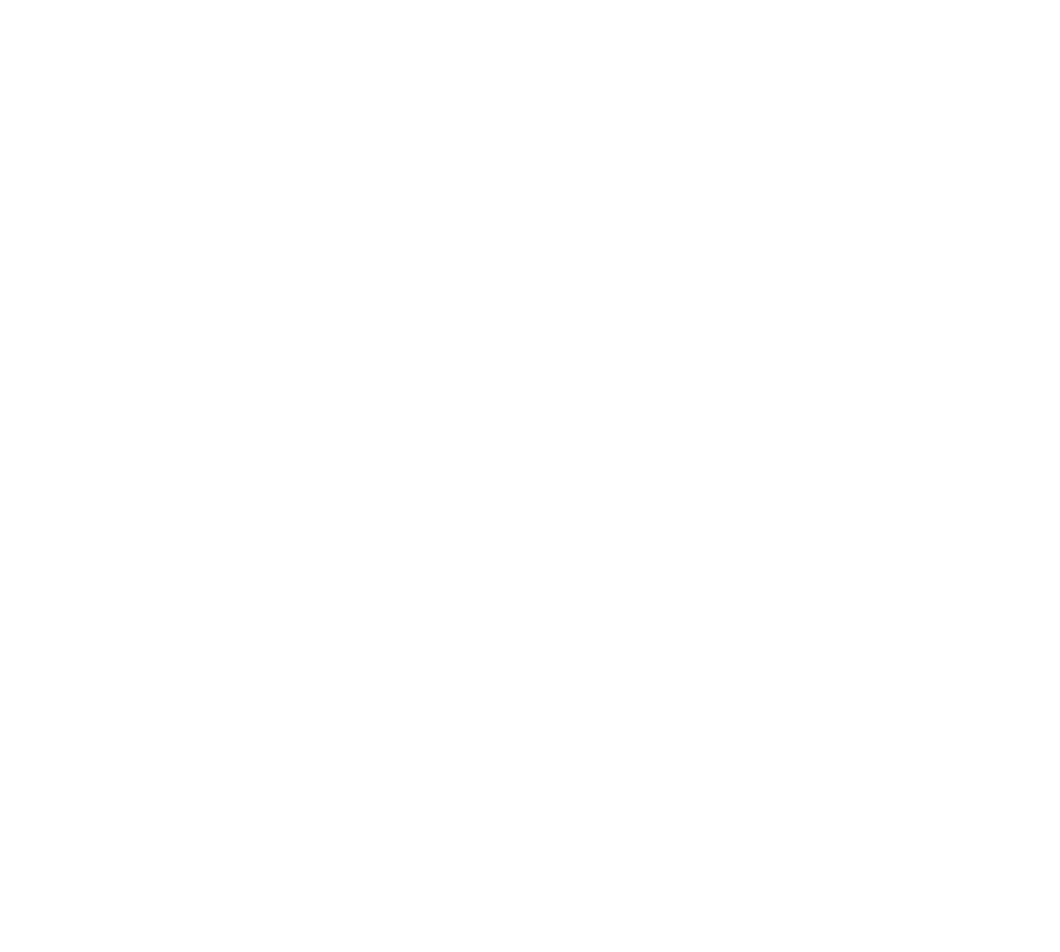
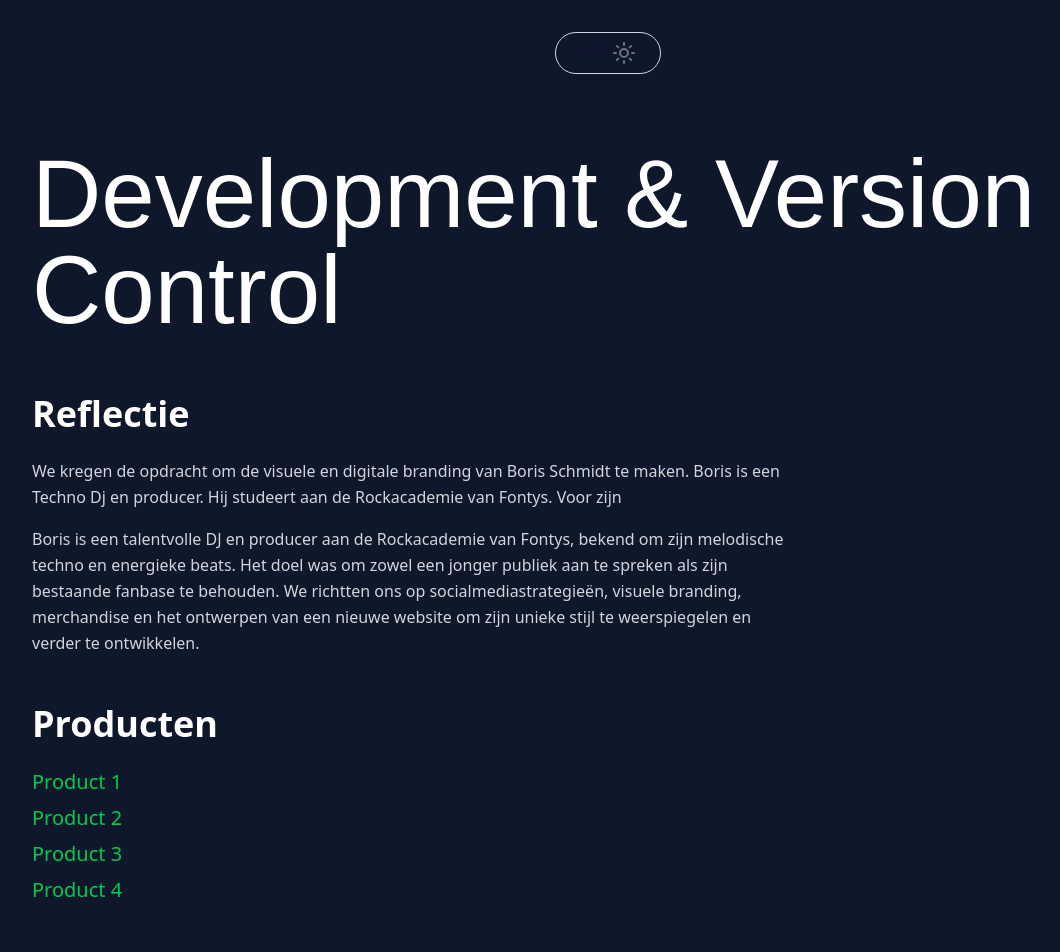
Before and after one commit to LuukyPuuky/Portfolio2.1, a Nuxt app: page /lo2 in a window 1280 px wide. Before the commit this address had no page. Shown: the top 952 px of the page, without its empty margins (32-1092 px from the left). Before the commit the page ends 800 px from the top, so only its background shows below. Built offline with nearby package versions, Linux system fonts and the light colour scheme.

Commit message:
added all learning outcome pages without content + added correct routing to the different products init

```diff
--- a/components/HeaderProject.vue
+++ b/components/HeaderProject.vue
@@ -12,9 +12,9 @@ defineProps({
 </script>
 
 <template>
-  <div class="md:max-w-6xl mx-auto pt-18 px-4">
+  <div class="md:max-w-6xl mx-auto pt-18">
     <div class="text-white flex items-center flex-col gap-2">
-      <h1 class="font-KronaOne font md:text-8xl text-6xl w-max">{{ title }}</h1>
+      <h1 class="font-KronaOne font md:text-8xl text-6xl">{{ title }}</h1>
       <h2 class="font-KronaOne md:text-5xl text-3xl text-green-400">
         {{ subtitle }}
       </h2>
--- a/components/ProjectLayout.vue
+++ b/components/ProjectLayout.vue
@@ -25,21 +25,6 @@
           />
         </div>
       </div>
-      <learning-card
-        id="#product1"
-        title="Samenwerkingsovereenkomst"
-        subtitle="Learning Outcome 4 Professional Standard"
-        description="Voordat we begonnen met het groepsproject heb ik een samenwerkingsovereenkomst gemaakt zodat we regels hadden om ons aan te houden tijdens het werken aan dit project."
-        pdf-url="/path/to/pdf1.pdf"
-        @pdf-click="openPdf"
-      />
-
-      <learning-card
-        title="Onderzoek Boris"
-        subtitle="Learning outcome 3: Iterative design"
-        description="Als eerste ben ik gaan kijken op het internet naar informatie over Boris zelf via Google. Wat zijn muziek precies is, wat voor soort muziek hij maakt en welke artiesten hij zelf als inspiratie heeft. Daarnaast heeft hij al veel verschillende sociale media platformen om zijn muziek te delen met de wereld, zoals Soundcloud en Spotify. Ook gebruikt hij Tiktok en Instagram om zijn muziek meer aandacht te laten trekken. Hierdoor kreeg ik een beter beeld van zijn muziek. "
-        pdf-url="/path/to/pdf3.pdf"
-      />
     </div>
   </div>
 </template>
--- a/components/footer.vue
+++ b/components/footer.vue
@@ -82,7 +82,6 @@ const projectLinks = [
 
 const socialLinks = [
   { icon: Github, url: "https://github.com/LuukyPuuky" },
-  { icon: Mail, url: "mailto:example@email.com" },
   {
     icon: Linkedin,
     url: "https://www.linkedin.com/in/luuk-steijaert-028702287/",
--- a/components/reflectionSection.vue
+++ b/components/reflectionSection.vue
@@ -1,6 +1,6 @@
 <template>
-  <div class="w-full bg-gray-900 text-white py-10">
-    <div class="container mx-auto px-4">
+  <div class="w-full text-white">
+    <div class="mx-auto mt-12 max-w-6xl flex flex-col">
       <!-- Reflection Section -->
       <div id="reflection" class="mb-12">
         <h2 class="text-4xl font-bold mb-6">Reflectie</h2>
@@ -25,37 +25,49 @@
       <!-- Products Section -->
       <div id="products" class="mb-12">
         <h2 class="text-4xl font-bold mb-6">Producten</h2>
-        <ul class="space-y-3">
+        <ul class="space-y-2">
           <li>
             <NuxtLink
               to="/projects/branding#product1"
-              class="text-green-500 hover:text-green-400 text-xl transition-colors duration-200"
+              class="text-green-500 hover:text-green-400 text-xl transition-colors duration-200 relative group"
             >
               Product 1
+              <span
+                class="absolute left-0 bottom-[-3px] w-full h-0.5 bg-purple-400 origin-left scale-x-0 transition-transform duration-500 ease-in-out group-hover:scale-x-100"
+              ></span>
             </NuxtLink>
           </li>
           <li>
             <NuxtLink
               to="/projects/branding#product2"
-              class="text-green-500 hover:text-green-400 text-xl transition-colors duration-200"
+              class="text-green-500 hover:text-green-400 text-xl transition-colors duration-200 relative group"
             >
               Product 2
+              <span
+                class="absolute left-0 bottom-[-3px] w-full h-0.5 bg-purple-400 origin-left scale-x-0 transition-transform duration-500 ease-in-out group-hover:scale-x-100"
+              ></span>
             </NuxtLink>
           </li>
           <li>
             <NuxtLink
               to="/branding#product3"
-              class="text-green-500 hover:text-green-400 text-xl transition-colors duration-200"
+              class="text-green-500 hover:text-green-400 text-xl transition-colors duration-200 relative group"
             >
               Product 3
+              <span
+                class="absolute left-0 bottom-[-3px] w-full h-0.5 bg-purple-400 origin-left scale-x-0 transition-transform duration-500 ease-in-out group-hover:scale-x-100"
+              ></span>
             </NuxtLink>
           </li>
           <li>
             <NuxtLink
               to="/branding#product4"
-              class="text-green-500 hover:text-green-400 text-xl transition-colors duration-200"
+              class="text-green-500 hover:text-green-400 text-xl transition-colors duration-200 relative group"
             >
               Product 4
+              <span
+                class="absolute left-0 bottom-[-3px] w-full h-0.5 bg-purple-400 origin-left scale-x-0 transition-transform duration-500 ease-in-out group-hover:scale-x-100"
+              ></span>
             </NuxtLink>
           </li>
         </ul>
@@ -63,9 +75,3 @@
     </div>
   </div>
 </template>
-
-<style scoped>
-html {
-  scroll-behavior: smooth;
-}
-</style>
--- /dev/null
+++ b/pages/lo2.vue
@@ -0,0 +1,14 @@
+<script setup lang="ts">
+import ReflectionSection from "~/components/reflectionSection.vue";
+</script>
+
+<template>
+  <div class="scrollbar scrollbar-thumb-green-500 scrollbar-track-slate-900">
+    <div class="bg-slate-900 text-white">
+      <Navbar />
+      <HeaderProject title="Development & Version Control" />
+      <ReflectionSection />
+      <Footer />
+    </div>
+  </div>
+</template>
--- /dev/null
+++ b/pages/lo3.vue
@@ -0,0 +1,14 @@
+<script setup lang="ts">
+import ReflectionSection from "~/components/reflectionSection.vue";
+</script>
+
+<template>
+  <div class="scrollbar scrollbar-thumb-green-500 scrollbar-track-slate-900">
+    <div class="bg-slate-900 text-white">
+      <Navbar />
+      <HeaderProject title="Design" />
+      <ReflectionSection />
+      <Footer />
+    </div>
+  </div>
+</template>
--- /dev/null
+++ b/pages/lo4.vue
@@ -0,0 +1,14 @@
+<script setup lang="ts">
+import ReflectionSection from "~/components/reflectionSection.vue";
+</script>
+
+<template>
+  <div class="scrollbar scrollbar-thumb-green-500 scrollbar-track-slate-900">
+    <div class="bg-slate-900 text-white">
+      <Navbar />
+      <HeaderProject title="Personal Leadership" />
+      <ReflectionSection />
+      <Footer />
+    </div>
+  </div>
+</template>
--- /dev/null
+++ b/pages/lo5.vue
@@ -0,0 +1,14 @@
+<script setup lang="ts">
+import ReflectionSection from "~/components/reflectionSection.vue";
+</script>
+
+<template>
+  <div class="scrollbar scrollbar-thumb-green-500 scrollbar-track-slate-900">
+    <div class="bg-slate-900 text-white">
+      <Navbar />
+      <HeaderProject title="Professional Standards" />
+      <ReflectionSection />
+      <Footer />
+    </div>
+  </div>
+</template>
--- a/pages/projects/branding.vue
+++ b/pages/projects/branding.vue
@@ -32,7 +32,7 @@
             </div>
           </div>
           <learning-card
-            id="#product1"
+            id="product1"
             title="Samenwerkingsovereenkomst"
             subtitle="Learning Outcome 4 Professional Standard"
             description="Voordat we begonnen met het groepsproject heb ik een samenwerkingsovereenkomst gemaakt zodat we regels hadden om ons aan te houden tijdens het werken aan dit project."
@@ -41,7 +41,7 @@
           />
 
           <learning-card
-            id="#product2"
+            id="product2"
             title="Onderzoek Boris"
             subtitle="Learning outcome 3: Iterative design"
             description="Als eerste ben ik gaan kijken op het internet naar informatie over Boris zelf via Google. Wat zijn muziek precies is, wat voor soort muziek hij maakt en welke artiesten hij zelf als inspiratie heeft. Daarnaast heeft hij al veel verschillende sociale media platformen om zijn muziek te delen met de wereld, zoals Soundcloud en Spotify. Ook gebruikt hij Tiktok en Instagram om zijn muziek meer aandacht te laten trekken. Hierdoor kreeg ik een beter beeld van zijn muziek. "
--- /dev/null
+++ b/plugins/router.js
@@ -0,0 +1,12 @@
+export default defineNuxtPlugin((nuxtApp) => {
+  nuxtApp.hook("page:finish", () => {
+    if (window.location.hash) {
+      setTimeout(() => {
+        const element = document.querySelector(window.location.hash);
+        if (element) {
+          element.scrollIntoView({ behavior: "smooth" });
+        }
+      }, 100);
+    }
+  });
+});
```
